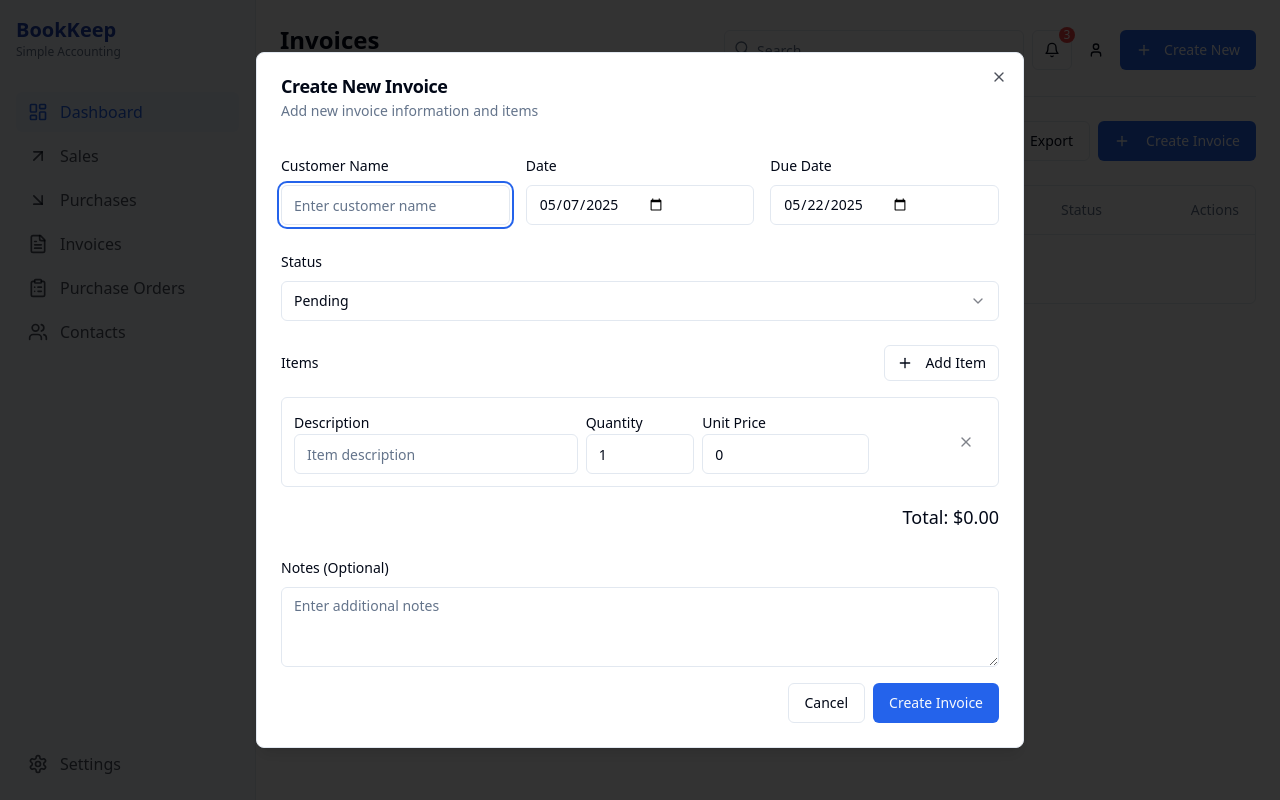
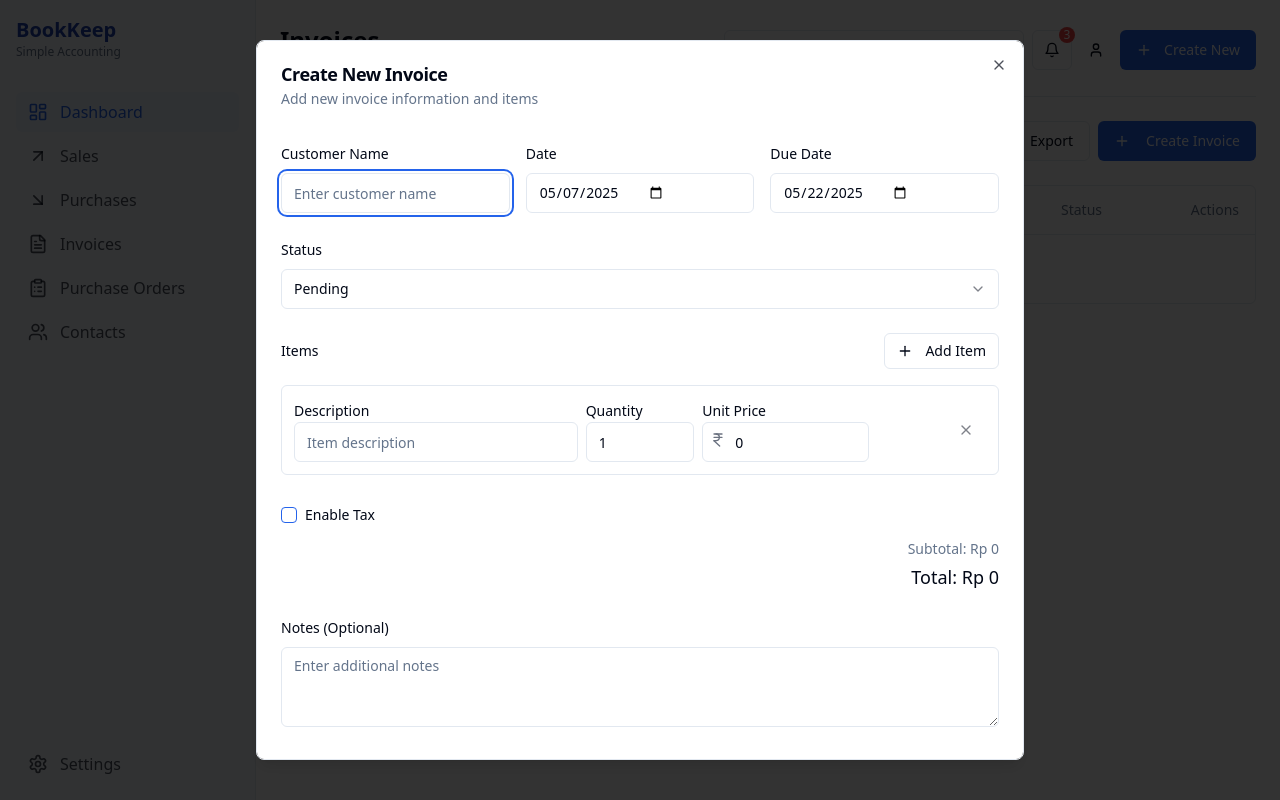
Before and after one commit to ramanandhaaja/bookkeep-quick-view, a React (Vite) app: page /invoices in a window 1280 px wide. Both pictures are taken after typing "Sample" into the empty fields and a click on the button "Create Invoice". Built offline with nearby package versions, Linux system fonts and the light colour scheme.

Commit message:
feat: Implement Indonesian Rupiah and tax
-   Change currency to Indonesian Rupiah.
-   Add optional tax to invoices and purchase orders.
-   Make PDF generation optional for invoices and purchase orders.

```diff
--- a/src/components/CreateInvoiceForm.tsx
+++ b/src/components/CreateInvoiceForm.tsx
@@ -19,12 +19,14 @@ import {
   SelectTrigger,
   SelectValue,
 } from "@/components/ui/select";
-import { X, Plus } from "lucide-react";
+import { Checkbox } from "@/components/ui/checkbox";
+import { X, Plus, IndianRupee } from "lucide-react";
 import {
   Invoice,
   SaleItem,
   saveInvoice,
-  generateId
+  generateId,
+  formatCurrency
 } from "@/lib/storage";
 import { generateInvoicePDF, savePDF } from "@/lib/pdfGenerator";
 import { useToast } from "@/hooks/use-toast";
@@ -47,6 +49,9 @@ const CreateInvoiceForm = ({ open, onClose, onSuccess }: CreateInvoiceFormProps)
   const [items, setItems] = useState<SaleItem[]>([
     { id: generateId("ITM"), description: "", quantity: 1, unitPrice: 0 },
   ]);
+  const [taxRate, setTaxRate] = useState<number>(0);
+  const [enableTax, setEnableTax] = useState<boolean>(false);
+  const [generatePDF, setGeneratePDF] = useState<boolean>(false);
 
   const handleAddItem = () => {
     setItems([
@@ -72,10 +77,20 @@ const CreateInvoiceForm = ({ open, onClose, onSuccess }: CreateInvoiceFormProps)
     setItems(newItems);
   };
 
-  const calculateTotal = (): number => {
+  const calculateSubtotal = (): number => {
     return items.reduce((total, item) => {
       return total + item.quantity * item.unitPrice;
     }, 0);
+  };
+
+  const calculateTaxAmount = (subtotal: number): number => {
+    return enableTax ? (subtotal * taxRate) / 100 : 0;
+  };
+
+  const calculateTotal = (): number => {
+    const subtotal = calculateSubtotal();
+    const taxAmount = calculateTaxAmount(subtotal);
+    return subtotal + taxAmount;
   };
 
   const handleSubmit = (e: React.FormEvent) => {
@@ -99,6 +114,9 @@ const CreateInvoiceForm = ({ open, onClose, onSuccess }: CreateInvoiceFormProps)
       return;
     }
 
+    const subtotal = calculateSubtotal();
+    const taxAmount = calculateTaxAmount(subtotal);
+
     const newInvoice: Invoice = {
       id: generateId("INV"),
       customer,
@@ -107,20 +125,27 @@ const CreateInvoiceForm = ({ open, onClose, onSuccess }: CreateInvoiceFormProps)
       amount: calculateTotal(),
       status,
       items,
+      ...(enableTax && { tax: { percentage: taxRate, amount: taxAmount } }),
       notes: notes || undefined,
     };
 
     try {
       saveInvoice(newInvoice);
 
-      // Generate and save PDF
+      // Generate PDF only if the option is selected
+      if (generatePDF) {
         const doc = generateInvoicePDF(newInvoice);
         savePDF(doc, `invoice_${newInvoice.id}.pdf`);
-
+        toast({
+          title: "Success",
+          description: `Invoice ${newInvoice.id} created and PDF generated successfully`,
+        });
+      } else {
         toast({
           title: "Success",
           description: `Invoice ${newInvoice.id} created successfully`,
         });
+      }
 
       onSuccess();
       onClose();
@@ -247,11 +272,14 @@ const CreateInvoiceForm = ({ open, onClose, onSuccess }: CreateInvoiceFormProps)
                     </div>
                     <div className="col-span-3">
                       <Label htmlFor={`item-${index}-price`}>Unit Price</Label>
+                      <div className="relative">
+                        <IndianRupee className="absolute left-2 top-2.5 h-4 w-4 text-gray-500" />
                         <Input
                           id={`item-${index}-price`}
                           type="number"
                           min="0"
-                        step="0.01"
+                          step="1000"
+                          className="pl-8"
                           value={item.unitPrice}
                           onChange={(e) =>
                             handleItemChange(
@@ -262,6 +290,7 @@ const CreateInvoiceForm = ({ open, onClose, onSuccess }: CreateInvoiceFormProps)
                           }
                           required
                         />
+                      </div>
                     </div>
                     <div className="col-span-2 flex items-end justify-end">
                       <Button
@@ -278,8 +307,46 @@ const CreateInvoiceForm = ({ open, onClose, onSuccess }: CreateInvoiceFormProps)
                 ))}
               </div>
 
+              <div className="pt-4 space-y-2">
+                <div className="flex items-center space-x-2">
+                  <Checkbox
+                    id="enable-tax"
+                    checked={enableTax}
+                    onCheckedChange={(checked) => setEnableTax(checked === true)}
+                  />
+                  <Label htmlFor="enable-tax">Enable Tax</Label>
+                </div>
+
+                {enableTax && (
+                  <div className="flex items-center space-x-4">
+                    <div className="w-1/4">
+                      <Label htmlFor="tax-rate">Tax Rate (%)</Label>
+                      <Input
+                        id="tax-rate"
+                        type="number"
+                        min="0"
+                        max="100"
+                        step="0.1"
+                        value={taxRate}
+                        onChange={(e) => setTaxRate(Number(e.target.value))}
+                        required={enableTax}
+                      />
+                    </div>
+                    <div className="text-sm text-gray-500 pt-6">
+                      Tax Amount: {formatCurrency(calculateTaxAmount(calculateSubtotal()))}
+                    </div>
+                  </div>
+                )}
+              </div>
+
               <div className="flex justify-end text-lg font-medium">
-                Total: ${calculateTotal().toFixed(2)}
+                <div className="space-y-1 text-right">
+                  <div className="text-sm text-muted-foreground">Subtotal: {formatCurrency(calculateSubtotal())}</div>
+                  {enableTax && (
+                    <div className="text-sm text-muted-foreground">Tax: {formatCurrency(calculateTaxAmount(calculateSubtotal()))}</div>
+                  )}
+                  <div>Total: {formatCurrency(calculateTotal())}</div>
+                </div>
               </div>
             </div>
 
@@ -292,6 +359,15 @@ const CreateInvoiceForm = ({ open, onClose, onSuccess }: CreateInvoiceFormProps)
                 placeholder="Enter additional notes"
                 rows={3}
               />
+            </div>
+
+            <div className="flex items-center space-x-2 pt-2">
+              <Checkbox
+                id="generate-pdf"
+                checked={generatePDF}
+                onCheckedChange={(checked) => setGeneratePDF(checked === true)}
+              />
+              <Label htmlFor="generate-pdf">Generate PDF after saving</Label>
             </div>
           </div>
 
--- a/src/components/CreatePurchaseOrderForm.tsx
+++ b/src/components/CreatePurchaseOrderForm.tsx
@@ -19,12 +19,14 @@ import {
   SelectTrigger,
   SelectValue,
 } from "@/components/ui/select";
-import { X, Plus } from "lucide-react";
+import { Checkbox } from "@/components/ui/checkbox";
+import { X, Plus, IndianRupee } from "lucide-react";
 import {
   PurchaseOrder,
   PurchaseItem,
   savePurchaseOrder,
-  generateId
+  generateId,
+  formatCurrency
 } from "@/lib/storage";
 import { generatePurchaseOrderPDF, savePDF } from "@/lib/pdfGenerator";
 import { useToast } from "@/hooks/use-toast";
@@ -47,6 +49,9 @@ const CreatePurchaseOrderForm = ({ open, onClose, onSuccess }: CreatePurchaseOrd
   const [items, setItems] = useState<PurchaseItem[]>([
     { id: generateId("ITM"), description: "", quantity: 1, unitPrice: 0 },
   ]);
+  const [taxRate, setTaxRate] = useState<number>(0);
+  const [enableTax, setEnableTax] = useState<boolean>(false);
+  const [generatePDF, setGeneratePDF] = useState<boolean>(false);
 
   const handleAddItem = () => {
     setItems([
@@ -72,10 +77,20 @@ const CreatePurchaseOrderForm = ({ open, onClose, onSuccess }: CreatePurchaseOrd
     setItems(newItems);
   };
 
-  const calculateTotal = (): number => {
+  const calculateSubtotal = (): number => {
     return items.reduce((total, item) => {
       return total + item.quantity * item.unitPrice;
     }, 0);
+  };
+
+  const calculateTaxAmount = (subtotal: number): number => {
+    return enableTax ? (subtotal * taxRate) / 100 : 0;
+  };
+
+  const calculateTotal = (): number => {
+    const subtotal = calculateSubtotal();
+    const taxAmount = calculateTaxAmount(subtotal);
+    return subtotal + taxAmount;
   };
 
   const handleSubmit = (e: React.FormEvent) => {
@@ -99,6 +114,9 @@ const CreatePurchaseOrderForm = ({ open, onClose, onSuccess }: CreatePurchaseOrd
       return;
     }
 
+    const subtotal = calculateSubtotal();
+    const taxAmount = calculateTaxAmount(subtotal);
+
     const newPurchaseOrder: PurchaseOrder = {
       id: generateId("PO"),
       supplier,
@@ -107,20 +125,27 @@ const CreatePurchaseOrderForm = ({ open, onClose, onSuccess }: CreatePurchaseOrd
       amount: calculateTotal(),
       status,
       items,
+      ...(enableTax && { tax: { percentage: taxRate, amount: taxAmount } }),
       notes: notes || undefined,
     };
 
     try {
       savePurchaseOrder(newPurchaseOrder);
 
-      // Generate and save PDF
+      // Generate PDF only if the option is selected
+      if (generatePDF) {
         const doc = generatePurchaseOrderPDF(newPurchaseOrder);
         savePDF(doc, `purchase_order_${newPurchaseOrder.id}.pdf`);
-
+        toast({
+          title: "Success",
+          description: `Purchase Order ${newPurchaseOrder.id} created and PDF generated successfully`,
+        });
+      } else {
         toast({
           title: "Success",
           description: `Purchase Order ${newPurchaseOrder.id} created successfully`,
         });
+      }
 
       onSuccess();
       onClose();
@@ -247,11 +272,14 @@ const CreatePurchaseOrderForm = ({ open, onClose, onSuccess }: CreatePurchaseOrd
                     </div>
                     <div className="col-span-3">
                       <Label htmlFor={`item-${index}-price`}>Unit Price</Label>
+                      <div className="relative">
+                        <IndianRupee className="absolute left-2 top-2.5 h-4 w-4 text-gray-500" />
                         <Input
                           id={`item-${index}-price`}
                           type="number"
                           min="0"
-                        step="0.01"
+                          step="1000"
+                          className="pl-8"
                           value={item.unitPrice}
                           onChange={(e) =>
                             handleItemChange(
@@ -262,6 +290,7 @@ const CreatePurchaseOrderForm = ({ open, onClose, onSuccess }: CreatePurchaseOrd
                           }
                           required
                         />
+                      </div>
                     </div>
                     <div className="col-span-2 flex items-end justify-end">
                       <Button
@@ -278,8 +307,46 @@ const CreatePurchaseOrderForm = ({ open, onClose, onSuccess }: CreatePurchaseOrd
                 ))}
               </div>
 
+              <div className="pt-4 space-y-2">
+                <div className="flex items-center space-x-2">
+                  <Checkbox
+                    id="enable-tax"
+                    checked={enableTax}
+                    onCheckedChange={(checked) => setEnableTax(checked === true)}
+                  />
+                  <Label htmlFor="enable-tax">Enable Tax</Label>
+                </div>
+
+                {enableTax && (
+                  <div className="flex items-center space-x-4">
+                    <div className="w-1/4">
+                      <Label htmlFor="tax-rate">Tax Rate (%)</Label>
+                      <Input
+                        id="tax-rate"
+                        type="number"
+                        min="0"
+                        max="100"
+                        step="0.1"
+                        value={taxRate}
+                        onChange={(e) => setTaxRate(Number(e.target.value))}
+                        required={enableTax}
+                      />
+                    </div>
+                    <div className="text-sm text-gray-500 pt-6">
+                      Tax Amount: {formatCurrency(calculateTaxAmount(calculateSubtotal()))}
+                    </div>
+                  </div>
+                )}
+              </div>
+
               <div className="flex justify-end text-lg font-medium">
-                Total: ${calculateTotal().toFixed(2)}
+                <div className="space-y-1 text-right">
+                  <div className="text-sm text-muted-foreground">Subtotal: {formatCurrency(calculateSubtotal())}</div>
+                  {enableTax && (
+                    <div className="text-sm text-muted-foreground">Tax: {formatCurrency(calculateTaxAmount(calculateSubtotal()))}</div>
+                  )}
+                  <div>Total: {formatCurrency(calculateTotal())}</div>
+                </div>
               </div>
             </div>
 
@@ -292,6 +359,15 @@ const CreatePurchaseOrderForm = ({ open, onClose, onSuccess }: CreatePurchaseOrd
                 placeholder="Enter additional notes"
                 rows={3}
               />
+            </div>
+
+            <div className="flex items-center space-x-2 pt-2">
+              <Checkbox
+                id="generate-pdf"
+                checked={generatePDF}
+                onCheckedChange={(checked) => setGeneratePDF(checked === true)}
+              />
+              <Label htmlFor="generate-pdf">Generate PDF after saving</Label>
             </div>
           </div>
 
--- a/src/lib/pdfGenerator.ts
+++ b/src/lib/pdfGenerator.ts
@@ -1,14 +1,6 @@
 
 import jsPDF from 'jspdf';
-import { Sale, Invoice, Purchase, PurchaseOrder } from './storage';
-
-// Format currency
-const formatCurrency = (amount: number): string => {
-  return new Intl.NumberFormat('en-US', {
-    style: 'currency',
-    currency: 'USD'
-  }).format(amount);
-};
+import { Sale, Invoice, Purchase, PurchaseOrder, formatCurrency } from './storage';
 
 // Format date
 const formatDate = (dateString: string): string => {
@@ -35,7 +27,7 @@ const setupDocument = (title: string): jsPDF => {
   // Add company details
   doc.setFontSize(10);
   doc.setFont("helvetica", "normal");
-  doc.text("123 Business Street, City, Country", 105, 28, { align: 'center' });
+  doc.text("123 Business Street, City, Indonesia", 105, 28, { align: 'center' });
   doc.text("Phone: (555) 123-4567 | Email: accounts@acme.com", 105, 35, { align: 'center' });
 
   // Add document title
@@ -57,7 +49,8 @@ const setupDocument = (title: string): jsPDF => {
 const addItemsTable = (
   doc: jsPDF,
   items: { description: string; quantity: number; unitPrice: number }[],
-  startY: number
+  startY: number,
+  taxInfo?: { percentage: number; amount: number }
 ): number => {
   // Table header with improved styling
   doc.setFillColor(230, 230, 230); // Light gray background
@@ -76,13 +69,13 @@ const addItemsTable = (
   doc.setFont("helvetica", "normal");
 
   let currentY = startY + 10;
-  let total = 0;
+  let subtotal = 0;
   let rowCount = 0;
 
   // Table rows with alternating colors
   items.forEach(item => {
     const amount = item.quantity * item.unitPrice;
-    total += amount;
+    subtotal += amount;
 
     // Add alternating row colors
     if (rowCount % 2 === 1) {
@@ -106,19 +99,39 @@ const addItemsTable = (
     }
   });
 
-  // Total with better styling
+  // Subtotal with better styling
   doc.setDrawColor(41, 65, 148); // Dark blue line
   doc.setLineWidth(0.5);
   doc.line(20, currentY, 190, currentY);
   currentY += 7;
 
-  // Add total box
-  doc.setFillColor(41, 65, 148); // Dark blue
-  doc.rect(130, currentY - 5, 60, 8, 'F');
-  doc.setTextColor(255, 255, 255);
   doc.setFont("helvetica", "bold");
-  doc.text("Total:", 140, currentY);
-  doc.text(formatCurrency(total), 180, currentY);
+  doc.text("Subtotal:", 140, currentY);
+  doc.text(formatCurrency(subtotal), 180, currentY);
+
+  // Add tax if applicable
+  if (taxInfo && taxInfo.percentage > 0) {
+    currentY += 7;
+    doc.text(`Tax (${taxInfo.percentage}%):`, 140, currentY);
+    doc.text(formatCurrency(taxInfo.amount), 180, currentY);
+
+    currentY += 7;
+    const total = subtotal + taxInfo.amount;
+
+    // Add total box
+    doc.setFillColor(41, 65, 148); // Dark blue
+    doc.rect(130, currentY - 5, 60, 8, 'F');
+    doc.setTextColor(255, 255, 255);
+    doc.text("Total:", 140, currentY);
+    doc.text(formatCurrency(total), 180, currentY);
+  } else {
+    // Add total box
+    doc.setFillColor(41, 65, 148); // Dark blue
+    doc.rect(130, currentY - 5, 60, 8, 'F');
+    doc.setTextColor(255, 255, 255);
+    doc.text("Total:", 140, currentY);
+    doc.text(formatCurrency(subtotal), 180, currentY);
+  }
 
   // Reset text color to black
   doc.setTextColor(0, 0, 0);
@@ -230,8 +243,8 @@ export const generateInvoicePDF = (invoice: Invoice): jsPDF => {
   // Reset text color
   doc.setTextColor(0, 0, 0);
 
-  // Add items table
-  const finalY = addItemsTable(doc, invoice.items, 115);
+  // Add items table with tax info if applicable
+  const finalY = addItemsTable(doc, invoice.items, 115, invoice.tax);
 
   // Payment information with improved styling
   doc.setFillColor(240, 240, 250); // Light blue background
@@ -377,8 +390,8 @@ export const generatePurchaseOrderPDF = (po: PurchaseOrder): jsPDF => {
   // Reset text color
   doc.setTextColor(0, 0, 0);
 
-  // Add items table
-  const finalY = addItemsTable(doc, po.items, 115);
+  // Add items table with tax info if applicable
+  const finalY = addItemsTable(doc, po.items, 115, po.tax);
 
   // Delivery information with improved styling
   doc.setFillColor(240, 240, 250); // Light blue background
@@ -389,7 +402,7 @@ export const generatePurchaseOrderPDF = (po: PurchaseOrder): jsPDF => {
   doc.setFont("helvetica", "normal");
   doc.text("ACME Corporation", 25, finalY + 17);
   doc.text("123 Business Street", 25, finalY + 24);
-  doc.text("City, Country, ZIP", 25, finalY + 31);
+  doc.text("City, Indonesia, ZIP", 25, finalY + 31);
 
   // Terms with improved styling
   doc.setFillColor(250, 240, 240); // Light red background
--- a/src/lib/storage.ts
+++ b/src/lib/storage.ts
@@ -43,6 +43,10 @@ export interface Invoice {
   amount: number;
   status: "Paid" | "Pending" | "Overdue";
   items: SaleItem[];
+  tax?: {
+    percentage: number;
+    amount: number;
+  };
   notes?: string;
 }
 
@@ -54,7 +58,21 @@ export interface PurchaseOrder {
   amount: number;
   status: "Fulfilled" | "Pending" | "Cancelled";
   items: PurchaseItem[];
+  tax?: {
+    percentage: number;
+    amount: number;
+  };
   notes?: string;
+}
+
+// Format currency as Indonesian Rupiah
+export function formatCurrency(amount: number): string {
+  return new Intl.NumberFormat('id-ID', {
+    style: 'currency',
+    currency: 'IDR',
+    minimumFractionDigits: 0,
+    maximumFractionDigits: 0
+  }).format(amount);
 }
 
 // Storage keys
--- a/src/pages/Invoices.tsx
+++ b/src/pages/Invoices.tsx
@@ -21,14 +21,9 @@ import {
 } from "@/components/ui/dropdown-menu";
 import { Plus, MoreHorizontal, Download, FileText, Trash, Filter, Printer, Send } from "lucide-react";
 import CreateInvoiceForm from "@/components/CreateInvoiceForm";
-import { getInvoices, deleteInvoice, Invoice } from "@/lib/storage";
+import { getInvoices, deleteInvoice, Invoice, formatCurrency } from "@/lib/storage";
 import { generateInvoicePDF, savePDF } from "@/lib/pdfGenerator";
 import { useToast } from "@/hooks/use-toast";
-
-const formatCurrency = (amount: number): string => {
-  return new Intl.NumberFormat('en-US', { style: 'currency', currency: 'USD' })
-    .format(amount);
-};
 
 const Invoices = () => {
   const { toast } = useToast();
@@ -153,7 +148,7 @@ const Invoices = () => {
                       <DropdownMenuContent align="end">
                         <DropdownMenuLabel>Actions</DropdownMenuLabel>
                         <DropdownMenuItem onClick={() => handleGeneratePDF(invoice)}>
-                          <FileText className="mr-2 h-4 w-4" /> View PDF
+                          <FileText className="mr-2 h-4 w-4" /> Generate PDF
                         </DropdownMenuItem>
                         <DropdownMenuItem>
                           <Send className="mr-2 h-4 w-4" /> Email
--- a/src/pages/PurchaseOrders.tsx
+++ b/src/pages/PurchaseOrders.tsx
@@ -21,14 +21,9 @@ import {
 } from "@/components/ui/dropdown-menu";
 import { Plus, MoreHorizontal, Download, FileText, Trash, Filter, Printer, Send } from "lucide-react";
 import CreatePurchaseOrderForm from "@/components/CreatePurchaseOrderForm";
-import { getPurchaseOrders, deletePurchaseOrder, PurchaseOrder } from "@/lib/storage";
+import { getPurchaseOrders, deletePurchaseOrder, PurchaseOrder, formatCurrency } from "@/lib/storage";
 import { generatePurchaseOrderPDF, savePDF } from "@/lib/pdfGenerator";
 import { useToast } from "@/hooks/use-toast";
-
-const formatCurrency = (amount: number): string => {
-  return new Intl.NumberFormat('en-US', { style: 'currency', currency: 'USD' })
-    .format(amount);
-};
 
 const PurchaseOrders = () => {
   const { toast } = useToast();
@@ -153,7 +148,7 @@ const PurchaseOrders = () => {
                       <DropdownMenuContent align="end">
                         <DropdownMenuLabel>Actions</DropdownMenuLabel>
                         <DropdownMenuItem onClick={() => handleGeneratePDF(po)}>
-                          <FileText className="mr-2 h-4 w-4" /> View PDF
+                          <FileText className="mr-2 h-4 w-4" /> Generate PDF
                         </DropdownMenuItem>
                         <DropdownMenuItem>
                           <Send className="mr-2 h-4 w-4" /> Email
--- a/src/pages/Sales.tsx
+++ b/src/pages/Sales.tsx
@@ -22,14 +22,9 @@ import {
 import { Plus, MoreHorizontal, Download, FileText, Trash, Filter, Pencil } from "lucide-react";
 import CreateSaleForm from "@/components/CreateSaleForm";
 import EditSaleForm from "@/components/EditSaleForm";
-import { getSales, deleteSale, Sale } from "@/lib/storage";
+import { getSales, deleteSale, Sale, formatCurrency } from "@/lib/storage";
 import { generateSalePDF, savePDF } from "@/lib/pdfGenerator";
 import { useToast } from "@/hooks/use-toast";
-
-const formatCurrency = (amount: number): string => {
-  return new Intl.NumberFormat('en-US', { style: 'currency', currency: 'USD' })
-    .format(amount);
-};
 
 const Sales = () => {
   const { toast } = useToast();
```
Lines whose indentation alone changed are shown as unchanged.
